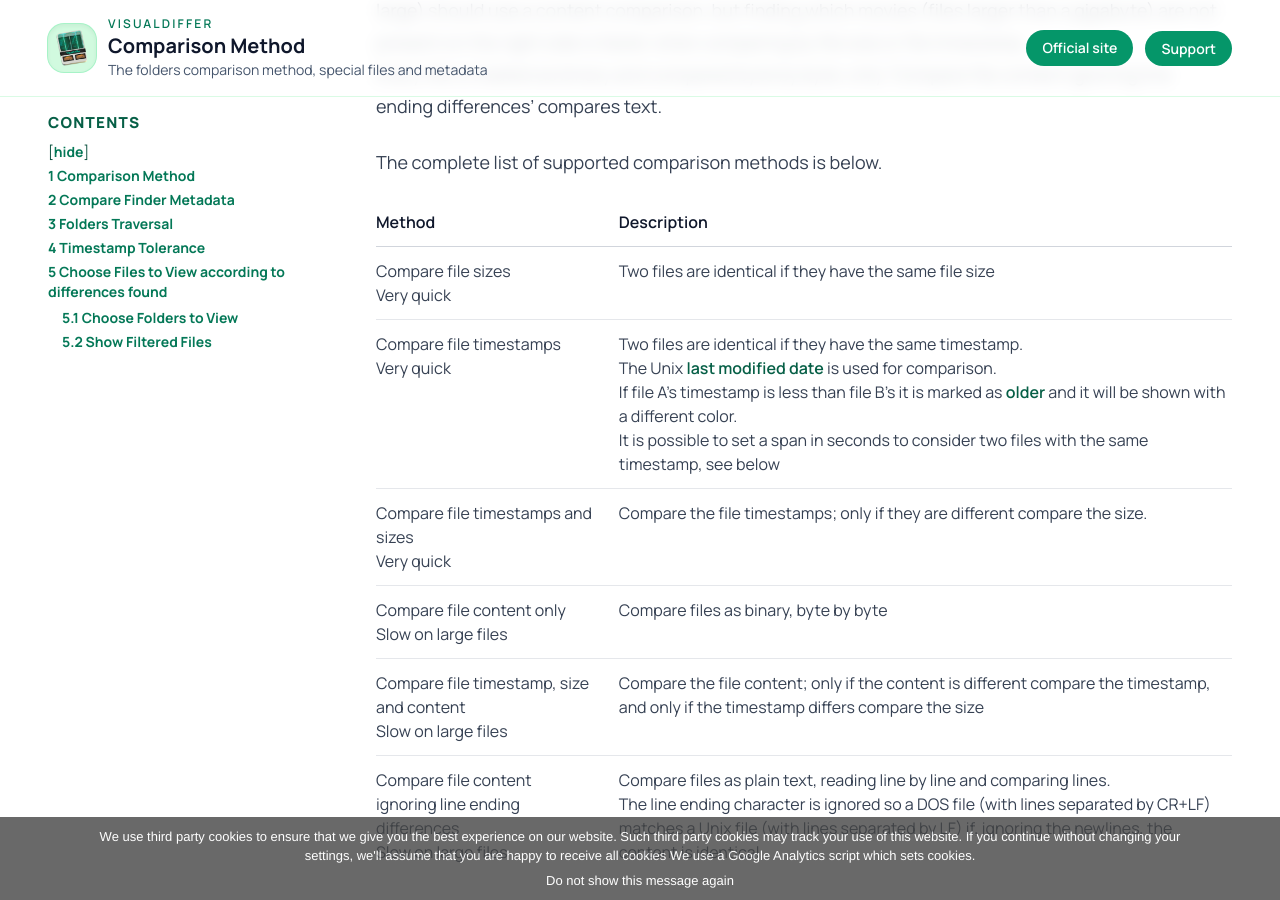
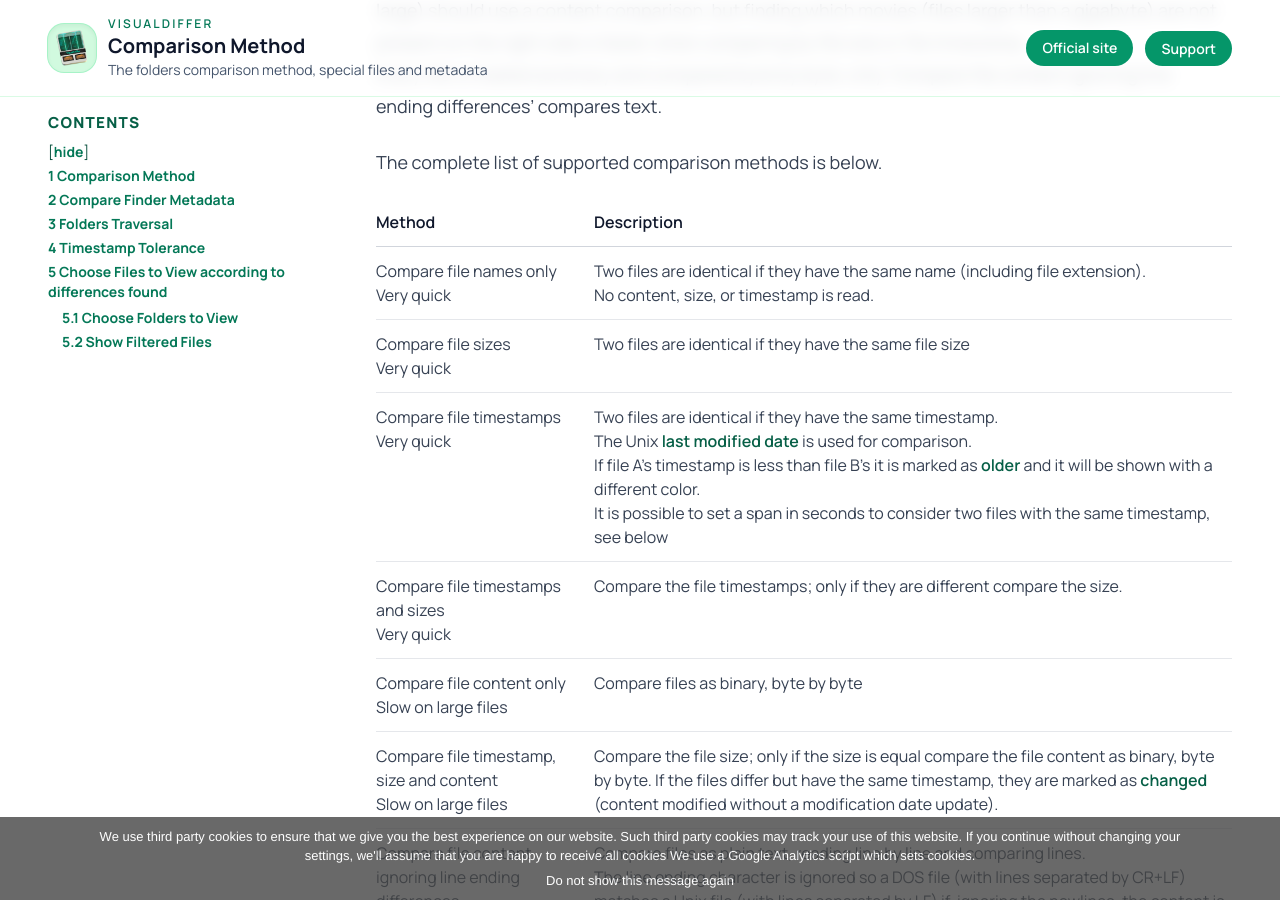
Before and after one commit to visualdiffer/visualdiffer.github.com, a Jekyll site: the page built from comparisonMethods.md, in a window 1280 px wide and 900 px high, scrolled down 311 px. Built offline with Jekyll 4.4.1, drawn with Linux system fonts in a browser that asks for light colours.

Commit message:
feat: describe missing comparison method

```diff
--- a/_includes/comparisonMethods.md
+++ b/_includes/comparisonMethods.md
@@ -15,6 +15,11 @@ The complete list of supported comparison methods is below.
             </tr>
         </thead>
         <tbody>
+            <tr>
+                <td>Compare file names only<br/>Very quick</td>
+                <td>Two files are identical if they have the same name (including file extension).
+                    <br/>No content, size, or timestamp is read.</td>
+            </tr>
             <tr>
                 <td>Compare file sizes<br/>Very quick</td>
                 <td>Two files are identical if they have the same file size</td>
@@ -36,7 +41,7 @@ The complete list of supported comparison methods is below.
             </tr>
             <tr>
                 <td>Compare file timestamp, size and content<br/>Slow on large files</td>
-                <td>Compare the file content; only if the content is different compare the timestamp, and only if the timestamp differs compare the size</td>
+                <td>Compare the file size; only if the size is equal compare the file content as binary, byte by byte. If the files differ but have the same timestamp, they are marked as <strong>changed</strong> (content modified without a modification date update).</td>
             </tr>
             <tr>
                 <td>Compare file content ignoring line ending differences<br/>Slow on large files</td>
```
